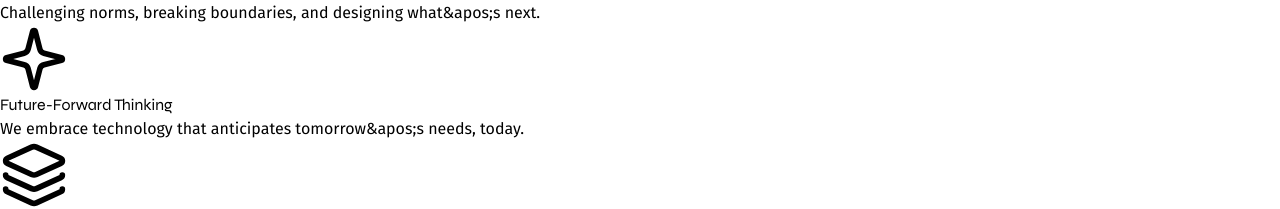
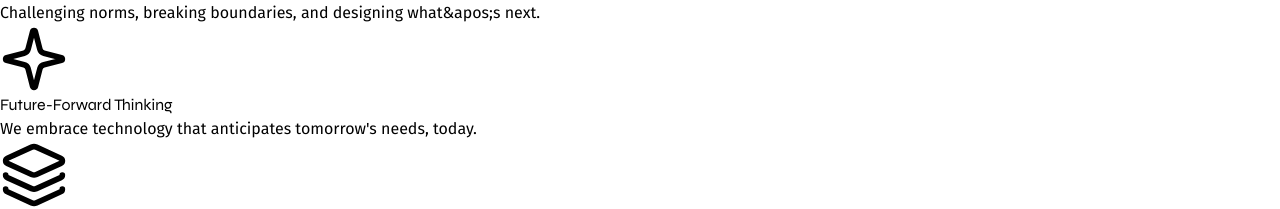
Before and after one commit to Stepheeeen/web, a Next.js app: page / in a window 1280 px wide. Shown: the part 1204-1413 px from the top of the page. Built offline with nearby package versions, Linux system fonts and the light colour scheme.

Commit message:
corrections

```diff
--- a/src/pages/index.tsx
+++ b/src/pages/index.tsx
@@ -170,7 +170,7 @@ const index = () => {
                 ),
                 title: "Future-Forward Thinking",
                 description:
-                  "We embrace technology that anticipates tomorrow&apos;s needs, today.",
+                  "We embrace technology that anticipates tomorrow's needs, today.",
               },
               {
                 icon: (
```
